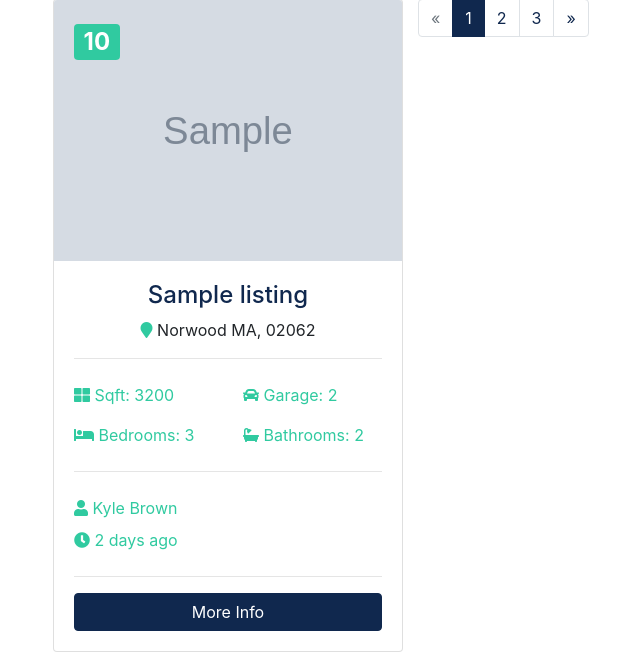
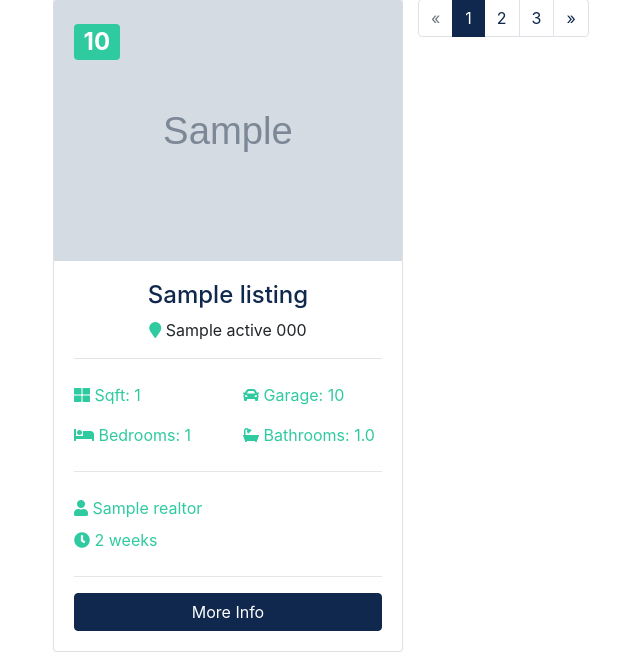
Before and after one commit to Arpik/BTRE_Project, a Django app: template btre/templates/listings/listings.htm in a window 1280 px wide. Shown: the part 450-1106 px from the top of the page, without its empty margins (32-672 px from the left). Run offline with Django 3.2, Linux system fonts and the light colour scheme; the template is opened without the code that fills it: values that come from a table or form of the project are taken from there, others are empty; tables that the repository leaves empty hold one stand-in row (values such as "Sample post"); grey boxes marked "Sample" are stand-in pictures; parts of the project's set-up code (start-up, migrations or seed data) failed here and were passed over; some libraries are stand-ins or nearby versions.

Commit message:
Changed data to load it dynamically.

```diff
--- a/btre/templates/listings/listings.htm
+++ b/btre/templates/listings/listings.htm
@@ -51,29 +51,29 @@
                   <div class="listing-heading text-center">
                     <h4 class="text-primary">{{ listing.title }}</h4>
                     <p>
-                      <i class="fas fa-map-marker text-secondary"></i> Norwood MA, 02062</p>
+                      <i class="fas fa-map-marker text-secondary"></i> {{ listing.city}} {{ listing.state}} {{ listing.zipcode}}</p>
                   </div>
                   <hr>
                   <div class="row py-2 text-secondary">
                     <div class="col-6">
-                      <i class="fas fa-th-large"></i> Sqft: 3200</div>
+                      <i class="fas fa-th-large"></i> Sqft: {{ listing.sqft }}</div>
                     <div class="col-6">
-                      <i class="fas fa-car"></i> Garage: 2</div>
+                      <i class="fas fa-car"></i> Garage: {{ listing.garage }}</div>
                   </div>
                   <div class="row py-2 text-secondary">
                     <div class="col-6">
-                      <i class="fas fa-bed"></i> Bedrooms: 3</div>
+                      <i class="fas fa-bed"></i> Bedrooms: {{ listing.bedrooms }}</div>
                     <div class="col-6">
-                      <i class="fas fa-bath"></i> Bathrooms: 2</div>
+                      <i class="fas fa-bath"></i> Bathrooms: {{ listing.bathrooms }}</div>
                   </div>
                   <hr>
                   <div class="row py-2 text-secondary">
                     <div class="col-12">
-                      <i class="fas fa-user"></i> Kyle Brown</div>
+                      <i class="fas fa-user"></i> {{ listing.realtor }} </div>
                   </div>
                   <div class="row text-secondary pb-2">
                     <div class="col-6">
-                      <i class="fas fa-clock"></i> 2 days ago</div>
+                      <i class="fas fa-clock"></i> {{ listing.list_date | timesince }}</div>
                   </div>
                   <hr>
                   <a href="listing.html" class="btn btn-primary btn-block">More Info</a>
```
